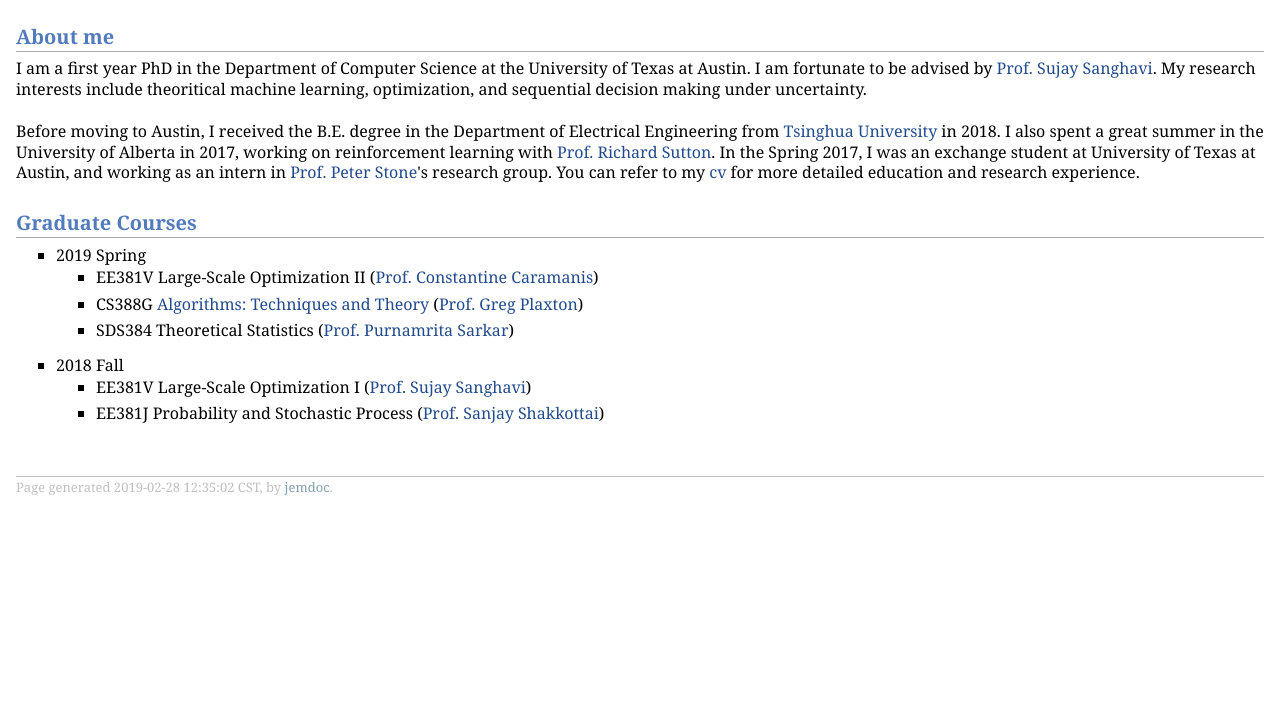
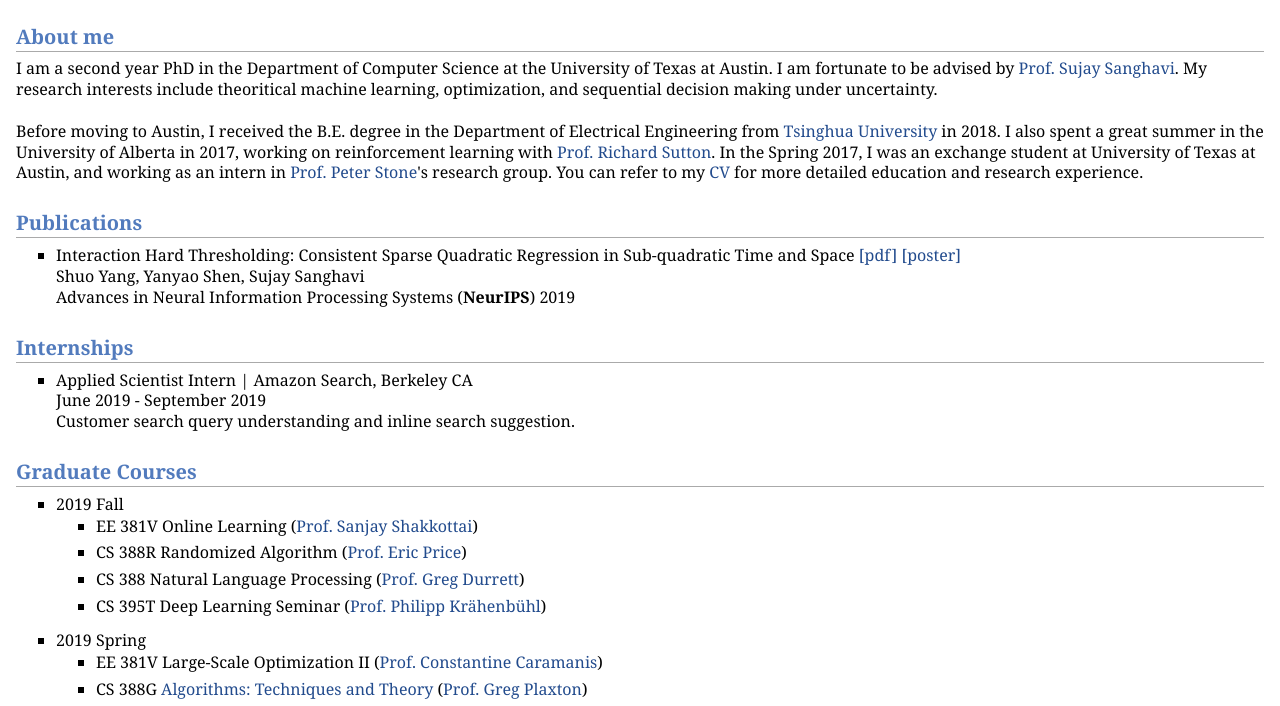
Before and after one commit to yangshuo-ut/yangshuo-ut.github.io, a plain HTML site: page index.html in a window 1280 px wide. Shown: the part 244-950 px from the top of the page. Before the commit the page ends 800 px from the top, so only its background shows below. Drawn offline with Linux system fonts and the light colour scheme.

Commit message:
20191101 update

```diff
--- a/index.html
+++ b/index.html
@@ -18,26 +18,51 @@
 Email: <i>yangshuo_ut</i> [@] utexas [DOT] edu</p>
 </td></tr></table>
 <h2>About me</h2>
-<p>I am a first year PhD in the Department of Computer Science at the University of Texas at Austin. I am fortunate to be advised by <a href="http://users.ece.utexas.edu/~sanghavi/">Prof. Sujay Sanghavi</a>. My research interests include theoritical machine learning, optimization, and sequential decision making under uncertainty.
+<p>I am a second year PhD in the Department of Computer Science at the University of Texas at Austin. I am fortunate to be advised by <a href="http://users.ece.utexas.edu/~sanghavi/">Prof. Sujay Sanghavi</a>. My research interests include theoritical machine learning, optimization, and sequential decision making under uncertainty.
 <br />
 <br />
-Before moving to Austin, I received the B.E. degree in the Department of Electrical Engineering from <a href="http://www.tsinghua.edu.cn/publish/thu2018en/index.html">Tsinghua University</a> in 2018. I also spent a great summer in the University of Alberta in 2017, working on reinforcement learning with <a href="http://incompleteideas.net">Prof. Richard Sutton</a>. In the Spring 2017, I was an exchange student at University of Texas at Austin, and working as an intern in <a href="https://www.cs.utexas.edu/~pstone/">Prof. Peter Stone</a>'s research group. You can refer to my <a href="CV_ShuoYANG.pdf">cv</a> for more detailed education and research experience.</p>
+Before moving to Austin, I received the B.E. degree in the Department of Electrical Engineering from <a href="http://www.tsinghua.edu.cn/publish/thu2018en/index.html">Tsinghua University</a> in 2018. I also spent a great summer in the University of Alberta in 2017, working on reinforcement learning with <a href="http://incompleteideas.net">Prof. Richard Sutton</a>. In the Spring 2017, I was an exchange student at University of Texas at Austin, and working as an intern in <a href="https://www.cs.utexas.edu/~pstone/">Prof. Peter Stone</a>'s research group. You can refer to my <a href="CV_ShuoYANG.pdf">CV</a> for more detailed education and research experience.</p>
+<h2>Publications</h2>
+<ul>
+<li><p>Interaction Hard Thresholding: Consistent Sparse Quadratic Regression in Sub-quadratic Time and Space  <a href="publications/NeurIPS2019/IntHT.pdf">[pdf]</a> <a href="publications/NeurIPS2019/IntHT_poster.pdf">[poster]</a>
+<br />Shuo Yang, Yanyao Shen, Sujay Sanghavi
+<br />Advances in Neural Information Processing Systems (<b>NeurIPS</b>) 2019</p>
+</li>
+</ul>
+<h2>Internships</h2>
+<ul>
+<li><p>Applied Scientist Intern | Amazon Search, Berkeley CA
+<br /> June 2019 - September 2019
+<br /> Customer search query understanding and inline search suggestion.</p>
+</li>
+</ul>
 <h2>Graduate Courses</h2>
 <ul>
+<li><p>2019 Fall</p>
+<ul>
+<li><p>EE 381V Online Learning (<a href="http://users.ece.utexas.edu/~shakkott/Sanjay_Shakkottai/Contact.html">Prof. Sanjay Shakkottai</a>)</p>
+</li>
+<li><p>CS 388R Randomized Algorithm (<a href="https://www.cs.utexas.edu/~ecprice/">Prof. Eric Price</a>)</p>
+</li>
+<li><p>CS 388  Natural Language Processing (<a href="https://www.cs.utexas.edu/~gdurrett/">Prof. Greg Durrett</a>)</p>
+</li>
+<li><p>CS 395T Deep Learning Seminar (<a href="http://www.philkr.net">Prof. Philipp Krähenbühl</a>)</p>
+</li></ul>
+</li>
 <li><p>2019 Spring</p>
 <ul>
-<li><p>EE381V Large-Scale Optimization II (<a href="http://users.ece.utexas.edu/~cmcaram/constantine_caramanis/Home.html">Prof. Constantine Caramanis</a>)</p>
+<li><p>EE 381V Large-Scale Optimization II (<a href="http://users.ece.utexas.edu/~cmcaram/constantine_caramanis/Home.html">Prof. Constantine Caramanis</a>)</p>
 </li>
-<li><p>CS388G <a href="https://www.cs.utexas.edu/users/plaxton/c/388g/19s/index.html">Algorithms: Techniques and Theory</a> (<a href="https://www.cs.utexas.edu/users/plaxton/courses.html">Prof. Greg Plaxton</a>)</p>
+<li><p>CS 388G <a href="https://www.cs.utexas.edu/users/plaxton/c/388g/19s/index.html">Algorithms: Techniques and Theory</a> (<a href="https://www.cs.utexas.edu/users/plaxton/courses.html">Prof. Greg Plaxton</a>)</p>
 </li>
 <li><p>SDS384 Theoretical Statistics (<a href="https://psarkar.github.io/index.html">Prof. Purnamrita Sarkar</a>)</p>
 </li></ul>
 </li>
 <li><p>2018 Fall</p>
 <ul>
-<li><p>EE381V Large-Scale Optimization I (<a href="http://users.ece.utexas.edu/~sanghavi/">Prof. Sujay Sanghavi</a>)</p>
+<li><p>EE 381V Large-Scale Optimization I (<a href="http://users.ece.utexas.edu/~sanghavi/">Prof. Sujay Sanghavi</a>)</p>
 </li>
-<li><p>EE381J Probability and Stochastic Process (<a href="http://users.ece.utexas.edu/~shakkott/Sanjay_Shakkottai/Contact.html">Prof. Sanjay Shakkottai</a>)</p>
+<li><p>EE 381J Probability and Stochastic Process (<a href="http://users.ece.utexas.edu/~shakkott/Sanjay_Shakkottai/Contact.html">Prof. Sanjay Shakkottai</a>)</p>
 </li>
 </ul>
 
@@ -45,7 +70,7 @@ Before moving to Austin, I received the B.E. degree in the Department of Electri
 </ul>
 <div id="footer">
 <div id="footer-text">
-Page generated 2019-02-28 12:35:02 CST, by <a href="http://jemdoc.jaboc.net/">jemdoc</a>.
+Page generated 2019-11-01 19:28:42 CDT, by <a href="http://jemdoc.jaboc.net/">jemdoc</a>.
 </div>
 </div>
 </div>
```
Also changed, not shown: 7 other files.
